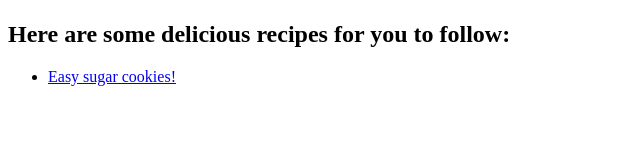
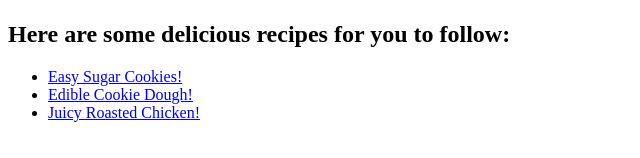
Before and after one commit to kwick12/odin-recipes, a plain HTML site: page index.html in a window 1280 px wide. Shown: the part 458-616 px from the top of the page, without its empty margins (0-640 px from the left). Drawn offline with Linux system fonts and the light colour scheme.

Commit message:
Link recipies to main page

```diff
--- a/index.html
+++ b/index.html
@@ -11,7 +11,9 @@
         <img src="./images-and-gifs/girl-force-fed-shrimp.gif" alt="guy force feeds girl his shrimp :O" width="500">
         <h2>Here are some delicious recipes for you to follow:</h2>
         <p><ul>
-            <li><a href="./recipes/easy-sugar-cookies.html">Easy sugar cookies!</a></li>
+            <li><a href="./recipes/easy-sugar-cookies.html">Easy Sugar Cookies!</a></li>
+            <li><a href="./recipes/edible-cookie-dough.html">Edible Cookie Dough!</a></li>
+            <li><a href="./recipes/juicy-roasted-chicken.html">Juicy Roasted Chicken!</a></li>
         </ul></p>
     </body>
 </html>
```
Also changed, not shown: recipes/juicy-roasted-chicken.html (+2 -1 lines).
